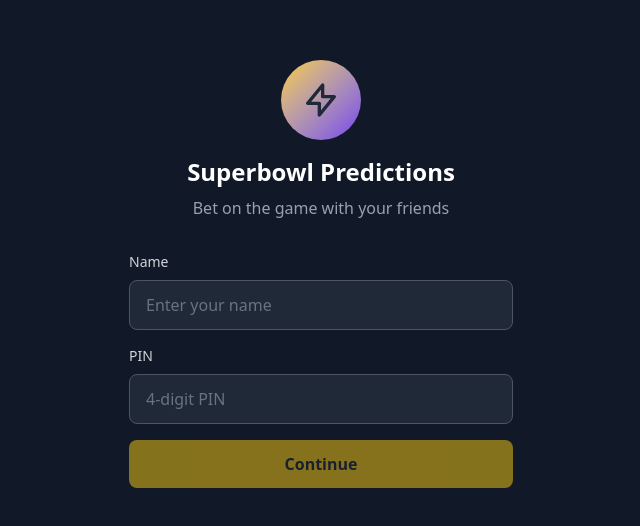
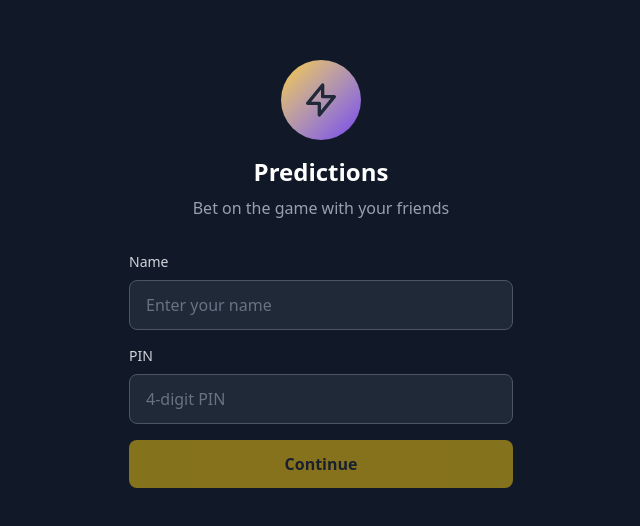
Before and after one commit to AlbinoDrought/creamy-prediction-market, a Vue app in the folder ui/: page / in a window 1280 px wide. Shown: the part 126-652 px from the top of the page, without its empty margins (319-959 px from the left). Built offline with nearby package versions, Linux system fonts and the light colour scheme; no server answers; the HTML template or start-up script is replaced by a standard one.

Commit message:
fix: remove term

```diff
--- a/ui/src/views/HomeView.vue
+++ b/ui/src/views/HomeView.vue
@@ -59,7 +59,7 @@ const sections = [
             </svg>
           </div>
           <p class="text-gray-400">No predictions yet</p>
-          <p class="text-gray-500 text-sm mt-1">Check back soon for Superbowl bets!</p>
+          <p class="text-gray-500 text-sm mt-1">Check back soon for bets!</p>
         </div>
       </template>
     </main>
--- a/ui/src/views/LoginView.vue
+++ b/ui/src/views/LoginView.vue
@@ -30,7 +30,7 @@ async function handleSubmit() {
             <path stroke-linecap="round" stroke-linejoin="round" stroke-width="2" d="M13 10V3L4 14h7v7l9-11h-7z" />
           </svg>
         </div>
-        <h1 class="text-2xl font-bold text-white">Superbowl Predictions</h1>
+        <h1 class="text-2xl font-bold text-white">Predictions</h1>
         <p class="text-gray-400 mt-2">Bet on the game with your friends</p>
       </div>
 
--- a/ui/src/views/admin/PredictionForm.vue
+++ b/ui/src/views/admin/PredictionForm.vue
@@ -142,7 +142,7 @@ function goBack() {
           type="text"
           required
           class="w-full bg-dark border border-dark-lighter rounded-lg px-4 py-3 text-white placeholder-gray-500 focus:outline-none focus:border-secondary"
-          placeholder="e.g., Who will win the Superbowl?"
+          placeholder="e.g., Who will win the game?"
         />
       </div>
 
```
